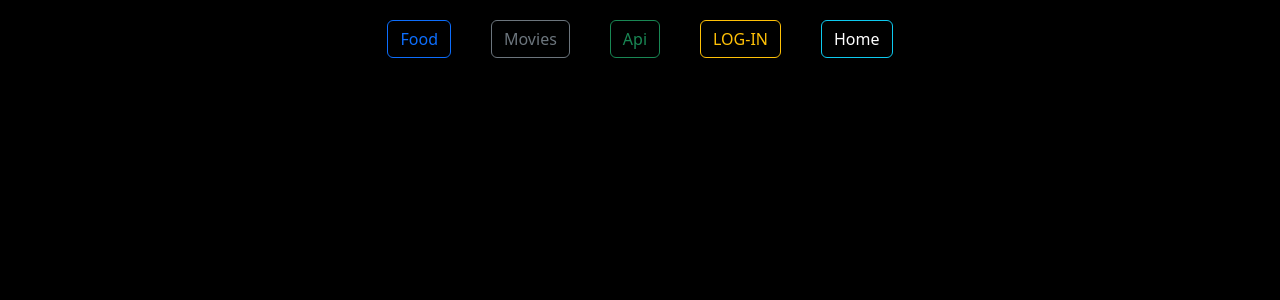
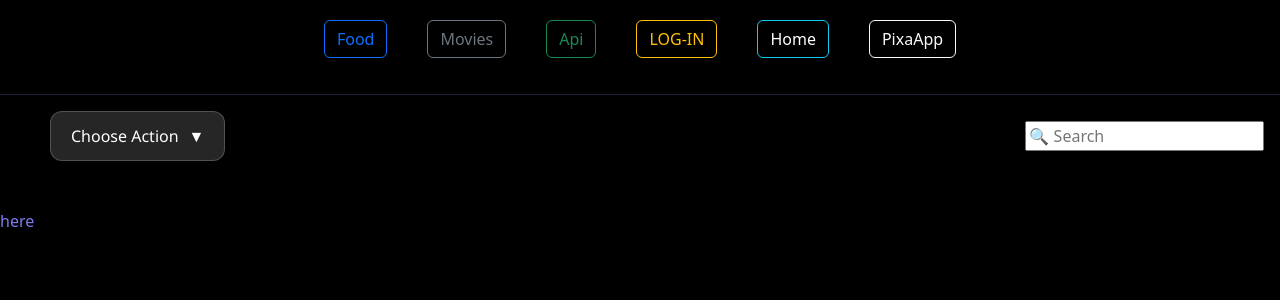
Before and after one commit to BabariyaMit8702/react_practical, a React (Vite) app: page /pixabay in a window 1280 px wide. Shown: the top 300 px of the page. Built offline with nearby package versions, Linux system fonts and the light colour scheme.

Commit message:
start new project named pixabay include only dropdown and search input

```diff
--- a/src/App.css
+++ b/src/App.css
@@ -72,3 +72,88 @@
   color: white;
   border:2px white solid;
 }
+.dropdown-modern {
+  position: relative;
+  display: inline-block;
+  font-family: 'Segoe UI', sans-serif;
+  margin-left: 50px;
+}
+
+.dropdown-modern input[type="checkbox"] {
+  display: none;
+}
+
+.dropdown-modern-label {
+  background: rgba(255, 255, 255, 0.15);
+  backdrop-filter: blur(10px);
+  border: 1px solid rgba(255, 255, 255, 0.2);
+  color: #fff;
+  padding: 12px 20px;
+  border-radius: 12px;
+  cursor: pointer;
+  font-size: 16px;
+  transition: all 0.3s ease;
+  display: flex;
+  align-items: center;
+  gap: 10px;
+  box-shadow: 0 8px 24px rgba(0, 0, 0, 0.2);
+}
+
+.dropdown-modern-label:hover {
+  background: rgba(255, 255, 255, 0.25);
+}
+
+.dropdown-modern-menu {
+  position: absolute;
+  top: 120%;
+  left: 0;
+  background: rgba(255, 255, 255, 0.1);
+  backdrop-filter: blur(12px);
+  border: 1px solid rgba(255, 255, 255, 0.2);
+  border-radius: 12px;
+  box-shadow: 0 12px 24px rgba(0, 0, 0, 0.2);
+  list-style: none;
+  padding: 0;
+  margin: 10px 0 0;
+  min-width: 200px;
+  opacity: 0;
+  transform: translateY(-10px);
+  transition: all 0.3s ease;
+  z-index: 10;
+  overflow: hidden;
+}
+
+.dropdown-modern input[type="checkbox"]:checked ~ .dropdown-modern-menu {
+  opacity: 1;
+  transform: translateY(0);
+}
+
+.dropdown-modern-menu li {
+  padding: 14px 18px;
+  color: #fff;
+  cursor: pointer;
+  transition: background 0.2s ease;
+  display: flex;
+  align-items: center;
+  gap: 10px;
+}
+
+.dropdown-modern-menu li:hover {
+  background-color: rgba(255, 255, 255, 0.15);
+}
+
+.dropdown-modern .arrow {
+  transition: transform 0.3s ease;
+}
+
+.dropdown-modern input[type="checkbox"]:checked + label .arrow {
+  transform: rotate(180deg);
+}
+
+/* Optional: icons */
+.dropdown-icon {
+  width: 18px;
+  height: 18px;
+  background-color: #ffffff33;
+  border-radius: 4px;
+}
--- a/src/App.jsx
+++ b/src/App.jsx
@@ -21,6 +21,7 @@ import { Course_details } from './Mycompanent/course_details'
 import { Mn } from './assets/main_navbars'
 import { Logs } from './Mycompanent/logs'
 import { Demo } from './Mycompanent/demo'
+import { Pixahome } from './pixabay/pixahome'
 
 
 function App() {
@@ -31,6 +32,7 @@ function App() {
       <Mn/>
       <Routes>
         <Route path='/demo' element={<Demo/>}/>
+        <Route path='/pixabay' element={<Pixahome/>}/>
         <Route path='/api' element={<Fetch />}/>
         <Route path='/' element={<Main_home />} />
         <Route path='/movies' element={<Home />}/>
--- a/src/assets/main_navbars.jsx
+++ b/src/assets/main_navbars.jsx
@@ -3,11 +3,14 @@ import '../App.css'
 import { Link } from 'react-router-dom'
 import { useNavigate } from 'react-router-dom'
 import { useState } from 'react'
+import { useLocation } from 'react-router-dom'
 
 
 export const Mn = () => {
     const [login, setlogin] = useState(false)
     let navigate = useNavigate()
+    let l = useLocation()
+
     const Fm = (at) => {
         if(login==true){
             navigate(`/${at}`);
@@ -34,8 +37,12 @@ export const Mn = () => {
                 :
                 <button type="button" onClick={li} className="btn btn-outline-warning">LOG-IN</button>
                 }
+
                 <button type="button" className="btn btn-outline-info"><Link style={{textDecoration:'none',color:'white'}} to={'/'} >Home</Link></button>
-            </div>
+
+                <button type="button" onClick={() => Fm('pixabay')} className="btn btn-outline-light">PixaApp</button>
+
+                </div>
             </center>
         </>
     )
--- /dev/null
+++ b/src/pixabay/piixanav.jsx
@@ -0,0 +1,35 @@
+import React from 'react'
+import { useState } from 'react'
+import '../App.css'
+
+export const Piixanavbar = () => {
+
+    return (
+        <>
+
+            <div className="dropdown-modern">
+                <input type="checkbox" id="modern-toggle" />
+                <label htmlFor="modern-toggle" className="dropdown-modern-label">
+                    <span>Choose Action</span>
+                    <span className="arrow">▼</span>
+                </label>
+
+                <ul className="dropdown-modern-menu">
+                    <li>
+                        <span className="dropdown-icon" /> Profile
+                    </li>
+                    <li>
+                        <span className="dropdown-icon" /> Settings
+                    </li>
+                    <li>
+                        <span className="dropdown-icon" /> Logout
+                    </li>
+                </ul>
+
+            </div>
+            <span style={{paddingLeft:'800px'}}>
+                <input type='text' placeholder='&#128269; Search' />
+            </span>
+        </>
+    )
+}
--- /dev/null
+++ b/src/pixabay/pixahome.jsx
@@ -0,0 +1,13 @@
+import React from 'react'
+import { Piixanavbar } from './piixanav'
+
+export const Pixahome = () => {
+    return (
+        <>
+            <hr></hr>
+            <Piixanavbar />
+            <br /><br /><br />
+            here
+        </>
+    )
+}
```
